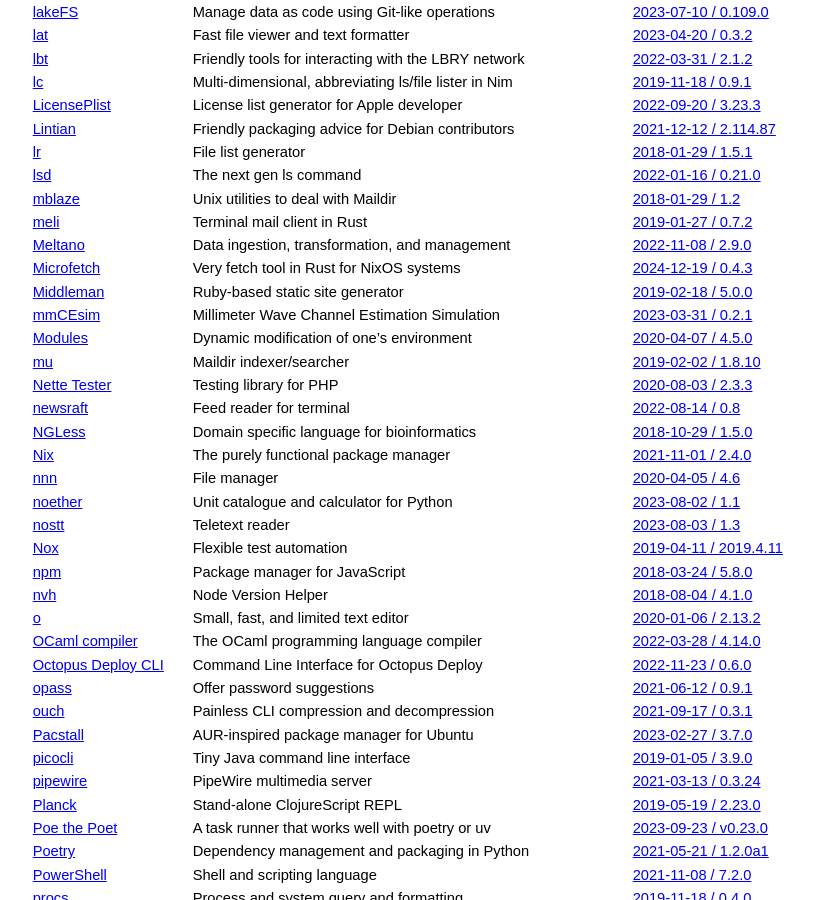
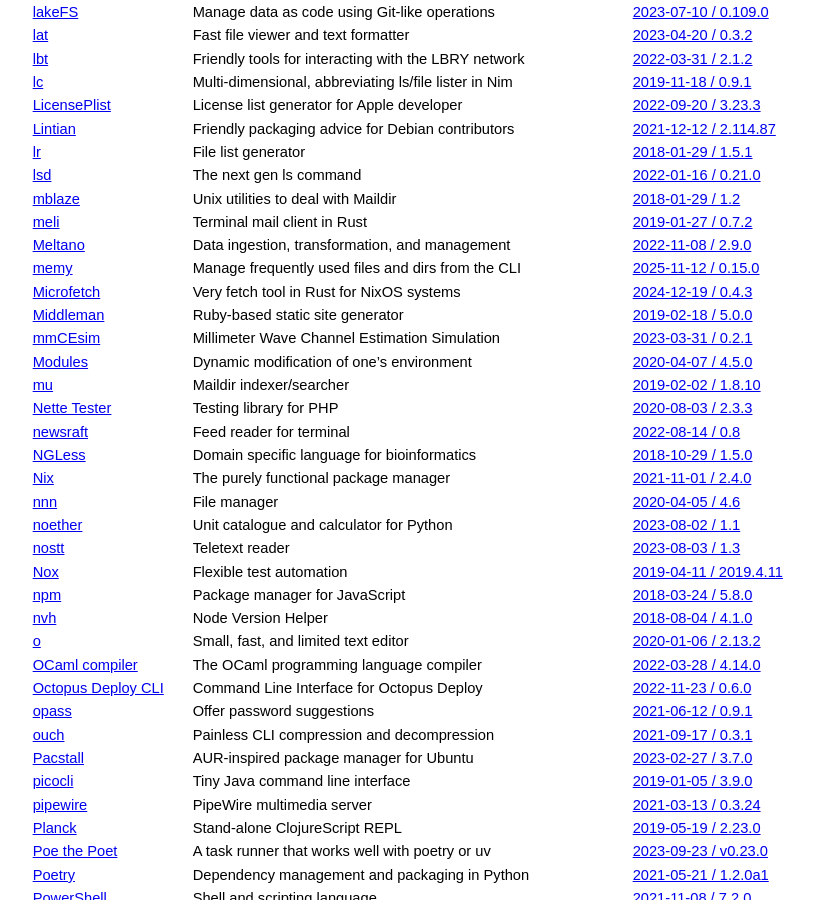
Before and after one commit to jcs/no_color, a Jekyll site: the page built from index.md, in a window 1280 px wide and 900 px high, scrolled down 5146 px. Shown: the whole window, without its empty margins (211-1025 px from the left). Built offline with Jekyll 4.4.1, drawn with Linux system fonts in a browser that asks for light colours; our own code applies the rules of GitHub Pages for plain Markdown files.

Commit message:
Add memy

```diff
--- a/index.md
+++ b/index.md
@@ -257,6 +257,7 @@ color by default via `NO_COLOR`.
 | [mblaze](https://github.com/chneukirchen/mblaze) | Unix utilities to deal with Maildir | [2018-01-29 / 1.2](https://github.com/chneukirchen/mblaze/commit/4014f03afe6d624ba1c6bdde6551b4996ba31fe5) |
 | [meli](https://meli.delivery) | Terminal mail client in Rust | [2019-01-27 / 0.7.2](https://github.com/meli/meli/commit/6a7cae09882d43c0de8a84df3d66174949ede0e0) |
 | [Meltano](https://github.com/meltano/meltano) | Data ingestion, transformation, and management | [2022-11-08 / 2.9.0](https://github.com/meltano/meltano/releases/tag/v2.9.0) |
+| [memy](https://github.com/andrewferrier/memy) | Manage frequently used files and dirs from the CLI | [2025-11-12 / 0.15.0](https://github.com/andrewferrier/memy/releases/tag/v0.15.0) |
 | [Microfetch](https://github.com/NotAShelf/Microfetch) | Very fetch tool in Rust for NixOS systems | [2024-12-19 / 0.4.3](https://github.com/NotAShelf/microfetch/releases/tag/v0.4.3) |
 | [Middleman](https://middlemanapp.com) | Ruby-based static site generator | [2019-02-18 / 5.0.0](https://github.com/middleman/middleman/commit/3040ffa1331aa48c76ae5ca7f4b2e0a0f1b7af15) |
 | [mmCEsim](https://mmcesim.org) | Millimeter Wave Channel Estimation Simulation | [2023-03-31 / 0.2.1](https://github.com/mmcesim/mmcesim/releases/tag/v0.2.1) |
```
